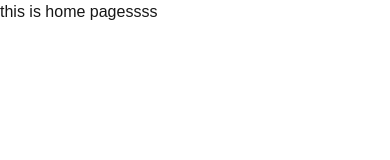
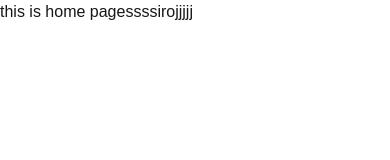
Before and after one commit to Raginaakhter/Nextjs-Templeatesss, a Next.js app: page / in a window 390 px wide. Shown: the top 160 px of the page. Built offline with nearby package versions, Linux system fonts and the light colour scheme.

Commit message:
Add responsive navbaddr

```diff
--- a/app/page.tsx
+++ b/app/page.tsx
@@ -4,7 +4,7 @@ import React from 'react';
 const page = () => {
   return (
     <div>
-      this is home pagessss
+      this is home pagessssirojjjjj
     </div>
   );
 };
```
